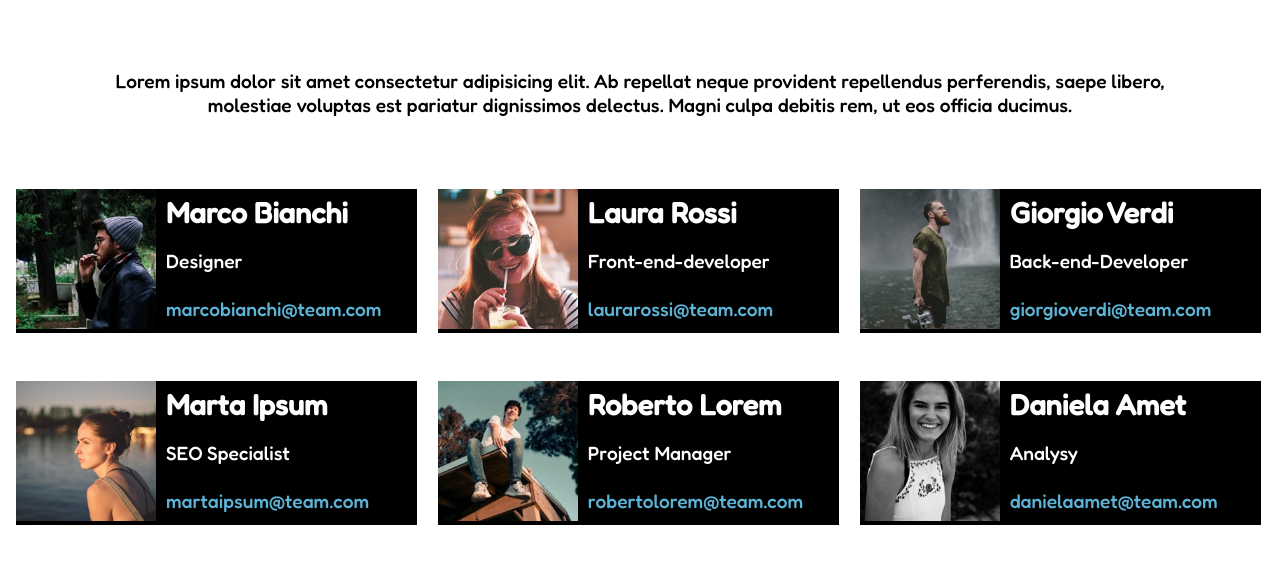
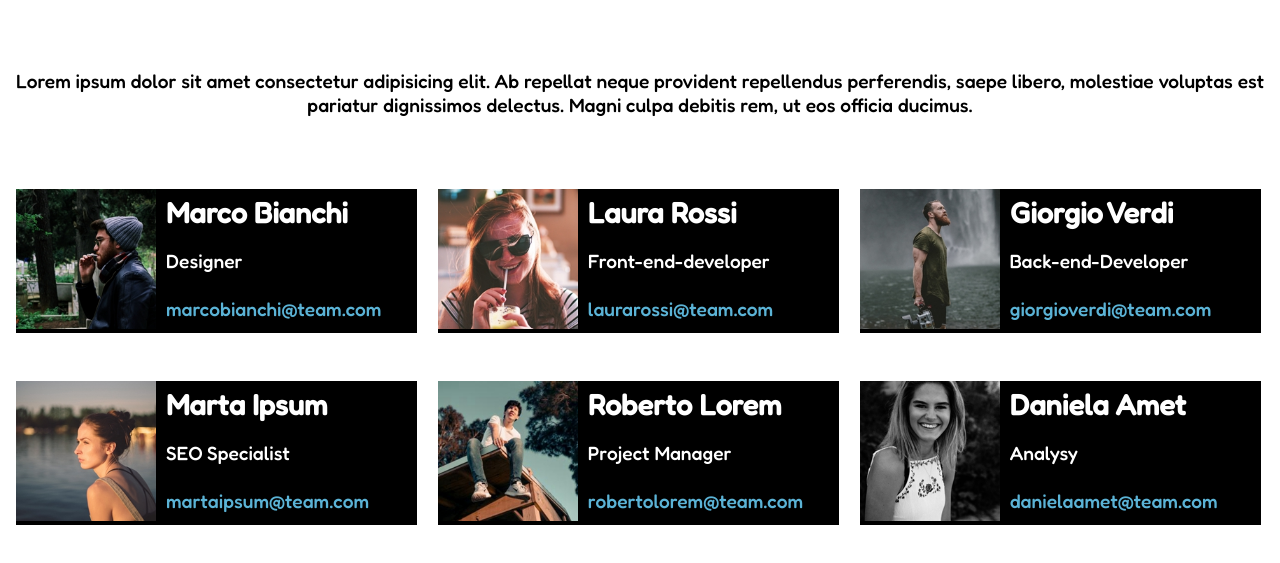
Before and after one commit to Deltafortal/html-css-float-cards, a plain HTML site: page index.html in a window 1280 px wide. Shown: the part 93-656 px from the top of the page. Drawn offline with Linux system fonts and the light colour scheme; a web font is replaced by a local one.

Commit message:
Fixed not centered paragraph

```diff
--- a/css/style.css
+++ b/css/style.css
@@ -6,12 +6,14 @@
     box-sizing: border-box;
 }
 
+
 /* Root */
 
 :root {
     --title-color: #E53170;
     --link-color: #5BB3D6;
 }
+
 
 /* Utilities */
 
@@ -20,6 +22,7 @@
     display: table;
     clear: both
 }
+
 
 /* Body and container */
 
@@ -32,6 +35,7 @@ body {
     max-width: 1600px;
     margin:auto;
 }
+
 
 /* Header */
 
@@ -46,8 +50,9 @@ h1 {
 }
 
 p {
-    margin: 4.5rem;
+    margin: 4.5rem 0;
 }
+
 
 
 /* main */
```
Also changed, not shown: index.html (+1 -0 lines).
